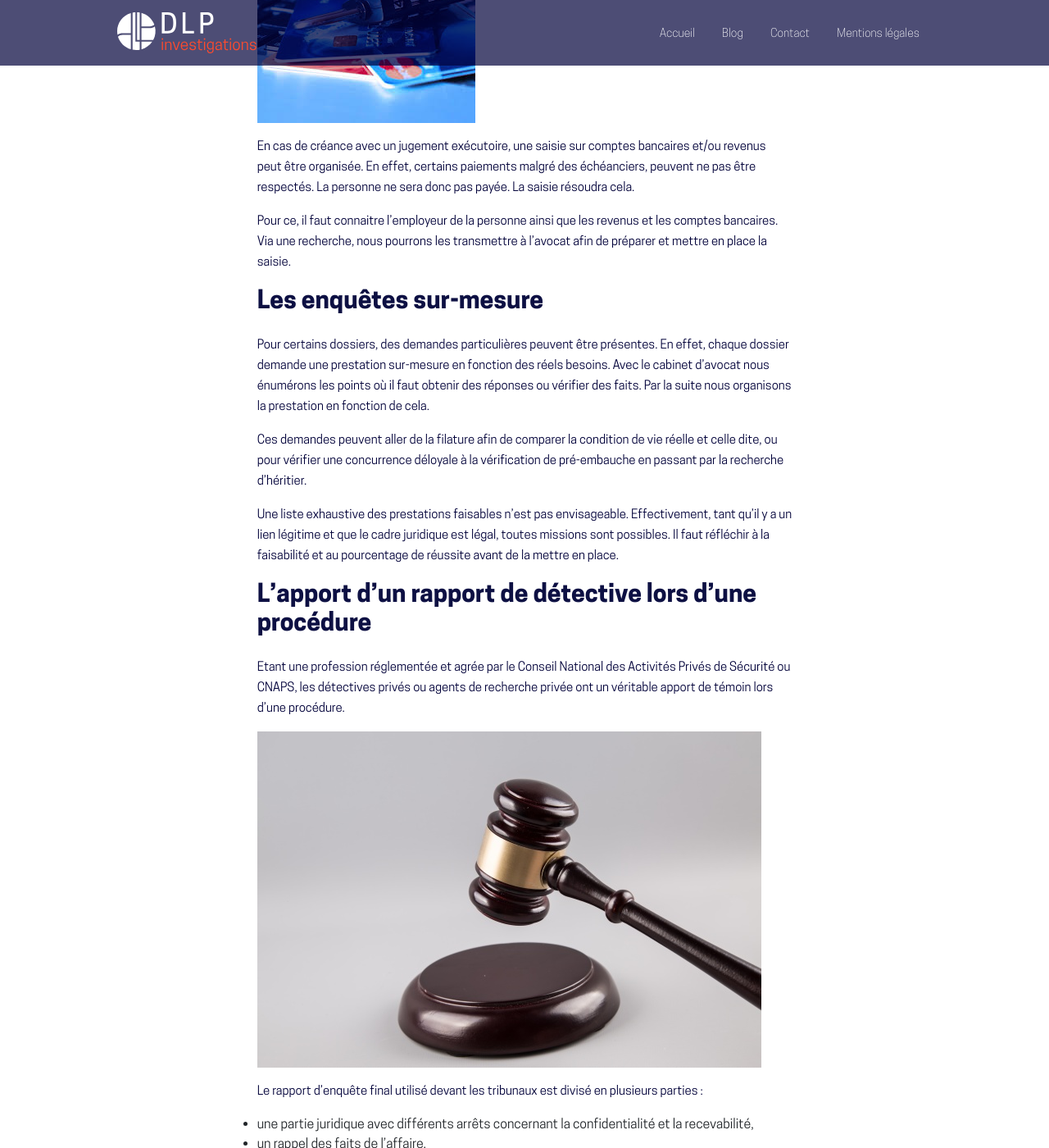
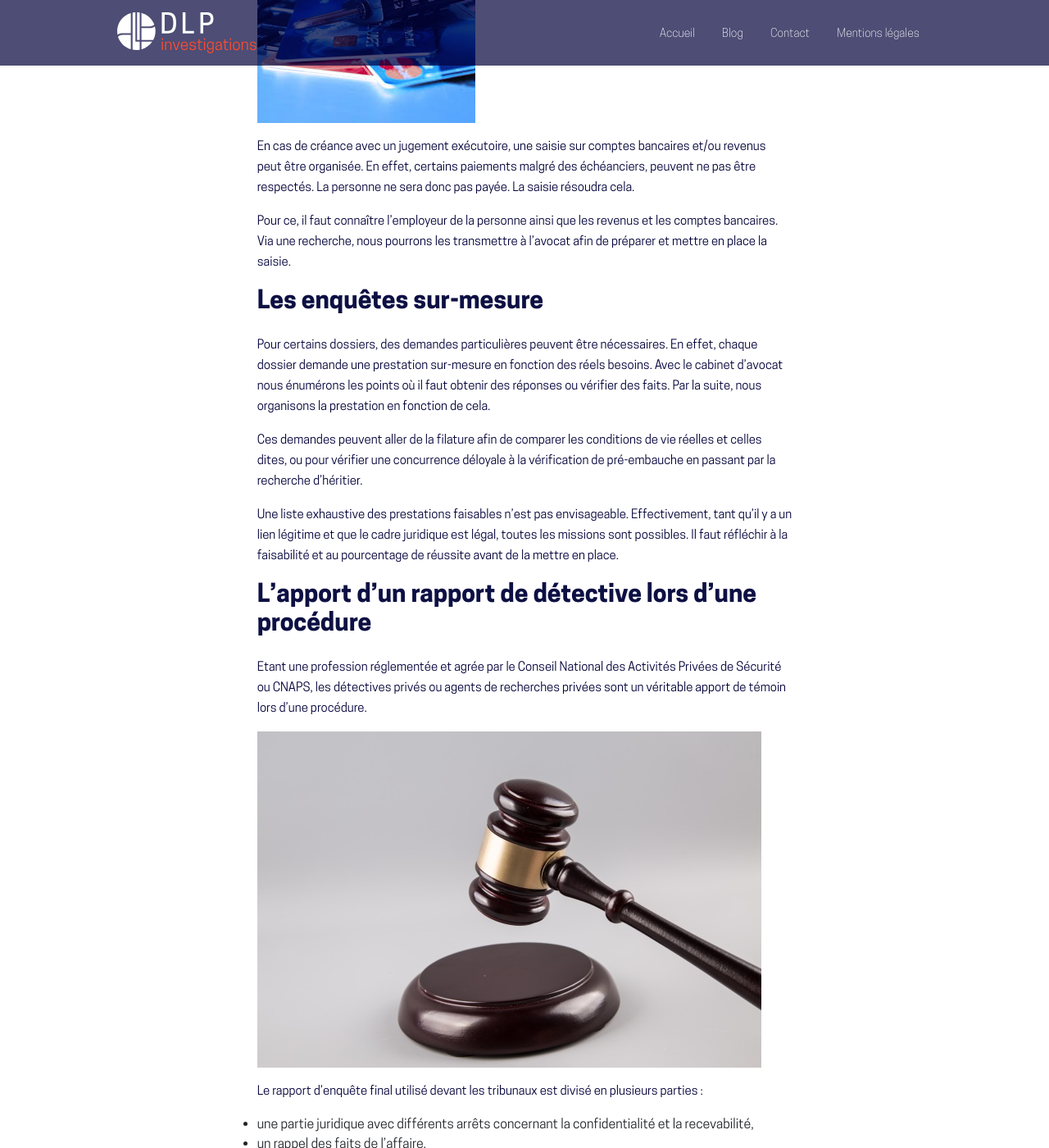
Before and after one commit to lobo-studio/dpl_investigation, a Jekyll site: the page built from _posts/2018-10-16-lavocat-et-le-détective-privé.md, in a window 1280 px wide and 1400 px high, scrolled down 968 px. Shown: the whole window at 82% size. Built offline with Jekyll 4.4.1, drawn with Linux system fonts in a browser that asks for light colours; nearby versions of some CDN libraries; some of the changed text lies outside the part shown.

Commit message:
Updated '_posts/2018-10-16-lavocat-et-le-détective-privé.md' via CloudCannon

```diff
--- a/_posts/2018-10-16-lavocat-et-le-détective-privé.md
+++ b/_posts/2018-10-16-lavocat-et-le-détective-privé.md
@@ -5,15 +5,15 @@
 permalink: '/blog/:title'
 ---
 
-Un d&eacute;tective priv&eacute; peut avoir plusieurs types de client dont les prescripteurs. Parmi ces derniers nous pouvons citer les avocats. Via notre recevabilit&eacute; devant les tribunaux, nous avons une r&eacute;elle valeur ajout&eacute;e pour la profession juridique. Nous pouvons intervenir de mani&egrave;re ponctuelle, pour r&eacute;pondre &agrave; des doutes ou cristalliser un fait etc.
+Un d&eacute;tective priv&eacute; peut avoir plusieurs types de clients dont les prescripteurs. Parmi ces derniers nous pouvons citer les avocats. Gr&acirc;ce &agrave; notre recevabilit&eacute; devant les tribunaux, nous offrons une r&eacute;elle valeur ajout&eacute;e pour les professions juridiques. Nous pouvons intervenir de mani&egrave;re ponctuelle, pour r&eacute;pondre &agrave; des doutes ou cristalliser un fait, etc.
 
 ### La recherche d’adresse
 
-L’adresse postale ; tout tourne autour de cette derni&egrave;re, elle est indispensable bien que nous vivions dans un monde o&ugrave; la d&eacute;mat&eacute;rialisation est importante et tr&egrave;s pr&eacute;sente.
+L’adresse postale : tout tourne autour de cette derni&egrave;re, elle est indispensable bien que nous vivions dans un monde o&ugrave; la d&eacute;mat&eacute;rialisation est importante et tr&egrave;s pr&eacute;sente.
 
 Effectivement, l’adresse postale permet l’envoi de courrier physique ainsi que recevoir des personnes. C’est un lieu de r&eacute;ception et de rencontre. C’est pour cela que les personnes physiques et morales poss&egrave;dent une adresse postale.
 
-Cependant, cette derni&egrave;re peut &ecirc;tre cach&eacute;e, inconnue ou non mises &agrave; jour. Cela entra&icirc;ne donc des courriers renvoyer en NPAI (N’habite Pas &agrave; l’Adresse Indiqu&eacute;e) ou en PSA (Parti Sans laisser d’Adresse).
+Cependant, cette derni&egrave;re peut &ecirc;tre cach&eacute;e, inconnue ou non mise &agrave; jour. Cela entra&icirc;ne donc des courriers renvoy&eacute;s en NPAI (N’habite Pas &agrave; l’Adresse Indiqu&eacute;e) ou en PSA (Parti Sans laisser d’Adresse).
 
 Une recherche d’adresse permettra l’envoi des courriers tel que des assignations ou des constatations. Cela est donc n&eacute;cessaire pour toutes proc&eacute;dures.
 
@@ -27,19 +27,19 @@
 
 En cas de cr&eacute;ance avec un jugement ex&eacute;cutoire, une saisie sur comptes bancaires et/ou revenus peut &ecirc;tre organis&eacute;e. En effet, certains paiements malgr&eacute; des &eacute;ch&eacute;anciers, peuvent ne pas &ecirc;tre respect&eacute;s. La personne ne sera donc pas pay&eacute;e. La saisie r&eacute;soudra cela.
 
-Pour ce, il faut connaitre l’employeur de la personne ainsi que les revenus et les comptes bancaires. Via une recherche, nous pourrons les transmettre &agrave; l’avocat afin de pr&eacute;parer et mettre en place la saisie.
+Pour ce, il faut conna&icirc;tre l’employeur de la personne ainsi que les revenus et les comptes bancaires. Via une recherche, nous pourrons les transmettre &agrave; l’avocat afin de pr&eacute;parer et mettre en place la saisie.
 
 ### Les enqu&ecirc;tes sur-mesure
 
-Pour certains dossiers, des demandes particuli&egrave;res peuvent &ecirc;tre pr&eacute;sentes. En effet, chaque dossier demande une prestation sur-mesure en fonction des r&eacute;els besoins. Avec le cabinet d’avocat nous &eacute;num&eacute;rons les points o&ugrave; il faut obtenir des r&eacute;ponses ou v&eacute;rifier des faits. Par la suite nous organisons la prestation en fonction de cela.
+Pour certains dossiers, des demandes particuli&egrave;res peuvent &ecirc;tre n&eacute;cessaires. En effet, chaque dossier demande une prestation sur-mesure en fonction des r&eacute;els besoins. Avec le cabinet d’avocat nous &eacute;num&eacute;rons les points o&ugrave; il faut obtenir des r&eacute;ponses ou v&eacute;rifier des faits. Par la suite, nous organisons la prestation en fonction de cela.
 
-Ces demandes peuvent aller de la filature afin de comparer la condition de vie r&eacute;elle et celle dite, ou pour v&eacute;rifier une concurrence d&eacute;loyale &agrave; la v&eacute;rification de pr&eacute;-embauche en passant par la recherche d’h&eacute;ritier.
+Ces demandes peuvent aller de la filature afin de comparer les conditions de vie r&eacute;elles et celles dites, ou pour v&eacute;rifier une concurrence d&eacute;loyale &agrave; la v&eacute;rification de pr&eacute;-embauche en passant par la recherche d’h&eacute;ritier.
 
-Une liste exhaustive des prestations faisables n’est pas envisageable. Effectivement, tant qu’il y a un lien l&eacute;gitime et que le cadre juridique est l&eacute;gal, toutes missions sont possibles. Il faut r&eacute;fl&eacute;chir &agrave; la faisabilit&eacute; et au pourcentage de r&eacute;ussite avant de la mettre en place.
+Une liste exhaustive des prestations faisables n’est pas envisageable. Effectivement, tant qu’il y a un lien l&eacute;gitime et que le cadre juridique est l&eacute;gal, toutes les missions sont possibles. Il faut r&eacute;fl&eacute;chir &agrave; la faisabilit&eacute; et au pourcentage de r&eacute;ussite avant de la mettre en place.
 
 ### L’apport d’un rapport de d&eacute;tective lors d’une proc&eacute;dure
 
-Etant une profession r&eacute;glement&eacute;e et agr&eacute;e par le Conseil National des Activit&eacute;s Priv&eacute;s de S&eacute;curit&eacute; ou CNAPS, les d&eacute;tectives priv&eacute;s ou agents de recherche priv&eacute;e ont un v&eacute;ritable apport de t&eacute;moin lors d’une proc&eacute;dure.
+Etant une profession r&eacute;glement&eacute;e et agr&eacute;e par le Conseil National des Activit&eacute;s Priv&eacute;es de S&eacute;curit&eacute; ou CNAPS, les d&eacute;tectives priv&eacute;s ou agents de recherches priv&eacute;es sont un v&eacute;ritable apport de t&eacute;moin lors d’une proc&eacute;dure.
 
 ![](/uploads/marteau-justice.jpg)
 
```
Also changed, not shown: other parts of _posts/2018-10-16-lavocat-et-le-détective-privé.md (+2 -2 lines).
